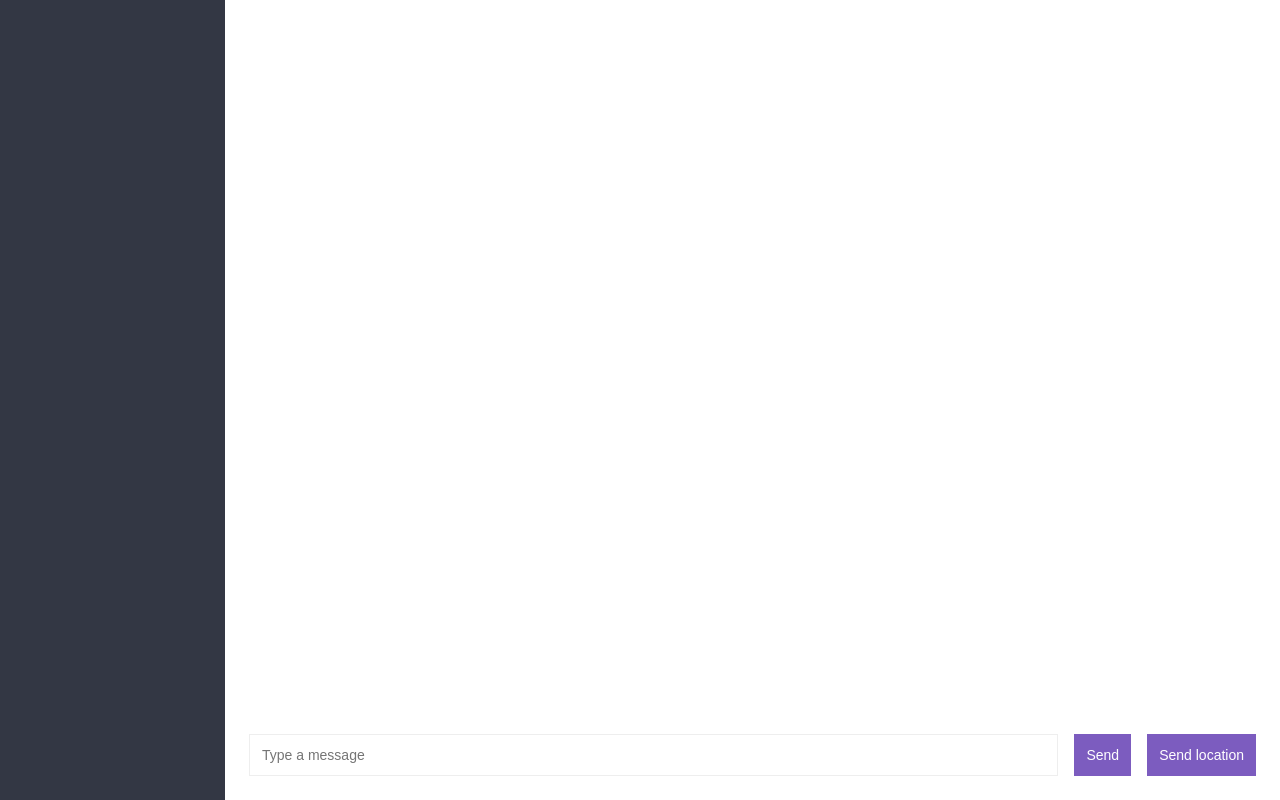
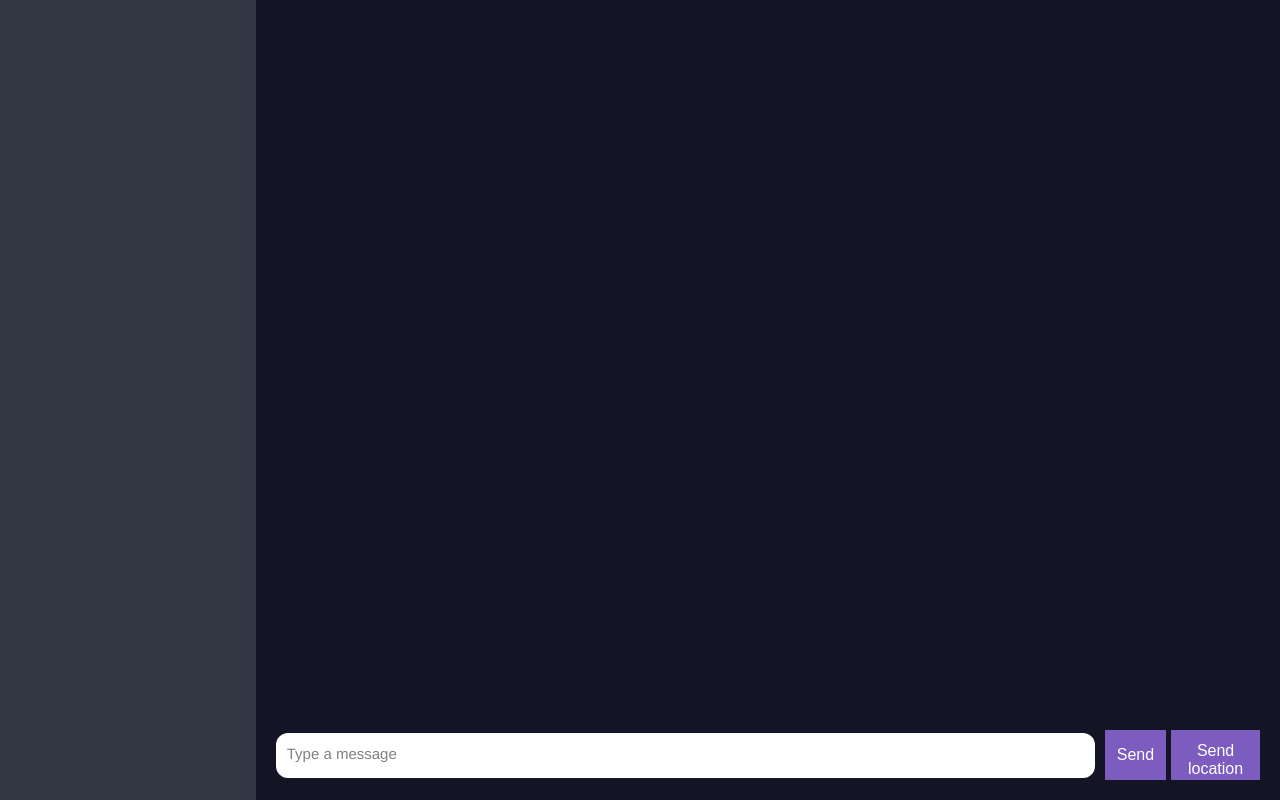
Before and after one commit to daviesesiro/chat-app, a website: page public/chat.html in a window 1280 px wide. Drawn offline with nearby package versions, Linux system fonts and the light colour scheme; no server answers.

Commit message:
made some modifications to the messages

```diff
--- a/public/chat.html
+++ b/public/chat.html
@@ -7,20 +7,23 @@
     <link rel="stylesheet" href="css/styles.css">
     <title>Chat App</title>
 </head>
-<body>
-    <div class="chat">
-        <div class="chat__sidebar" id="sidebar"></div>
-        <div class="chat__main">
-            <div id="messages" class="chat__messages"></div>
-            <div class="compose">
-                <form id="message-form">
-                    <input type="text" autocomplete="off" id="message" placeholder="Type a message">
-                    <button  id="sendbtn">Send</button>
-                </form>
-                <button id="send-location">Send location</button>
+<body class="body">
+    <div class="content">
+        <div class="chat">
+            <div class="chat__sidebar" id="sidebar"></div>
+            <div class="chat__main">
+                <div id="messages" class="chat__messages"></div>
+                <div class="compose">
+                    <div  contenteditable="true" class="compose__message" id="message"></div>
+                    <div class="compose__btn">
+                        <p id="placeholder" class="placeholder">Type a message</p>
+                        <button class="compose__sendBtn" id="sendbtn">Send</button>
+                        <button class="compose__locationBtn" id="send-location">Send location</button>
+                    </div>
+                </div>
             </div>
+        </div>
 
-        </div>
     </div>
 
     <script id="message-template" type="text/html">
@@ -29,7 +32,7 @@
                 <span class='message__name'>{{ username }}</span>
                 <span class="message__meta">{{ createdAt }}</span>
             </p>
-            <p>{{ message }}</p>
+            <p class='message__text'>{{ message }}</p>
         </div>
     </script>
     <script id="location-message-template" type="text/html">
--- a/public/css/styles.css
+++ b/public/css/styles.css
@@ -84,17 +84,39 @@ button:disabled {
 }
 
 /* Chat Page Layout */
+.body{
+    background-color: #100427;
+    position: relative;
+    width: 100vw;
+    min-height: 100vh;
+    overflow: hidden;
+}
 
+.content{
+    position: absolute;
+    top:50%;
+    left:50%;
+    transform: translate(-50%, -50%);
+    overflow: hidden;
+    width: 100%;
+    height: 100%;
+}
 .chat {
     display: flex;
+    width: 100%;
+    /* max-width: 1500px; */
+    height: 100%;
+    /* max-height: 800px; */
+    margin: auto;
+    background-color: #131424;
 }
 
 .chat__sidebar {
-    height: 100vh;
     color: white;
     background: #333744;
-    width: 225px;
-    overflow-y: scroll
+    width: 20%;
+    overflow-y: scroll;
+    flex: 0 0 20%;
 }
 
 @media screen and (max-width: 500px){
@@ -106,10 +128,15 @@ button:disabled {
 /* Chat styles */
 
 .chat__main {
-    flex-grow: 1;
+    flex: 0 0 80%;
     display: flex;
     flex-direction: column;
     max-height: 100vh;
+}
+@media screen and (max-width: 500px){
+    .chat__main{
+        flex: 1;
+    }
 }
 
 .chat__messages {
@@ -118,6 +145,7 @@ button:disabled {
     flex-grow: 1;
     padding: 24px 24px 0 24px;
     overflow-y: scroll;
+    width: 100%;
 }
 
 /* Message Styles */
@@ -129,15 +157,18 @@ button:disabled {
     border-top-left-radius: 0;
     background-color: #c7b7e7;
     color: #100427;
-
+    width: fit-content;
+    max-width: 50%
 }
 
 .message.true{
     text-align: right;
     background-color: #9b71ee;
     align-self: right;
+    justify-self: right;
     border-top-left-radius: 10px;
     border-top-right-radius: 0;
+    margin-left: auto;
 }
 
 .message.true .message__name{
@@ -160,33 +191,53 @@ button:disabled {
     color: #0070CC;
 }
 
+.message__text{
+    word-wrap: break-word;
+}
+
 /* Message Composition Styles */
 
 .compose {
     display: flex;
-    flex-shrink: 0;
     margin-top: 16px;
-    padding: 24px;
+    padding:  20px;
+    min-width: 80%;
+    max-height: 400px;
+    align-items: center;
+    position: relative;
 }
 
-.compose form {
-    display: flex;
-    flex-grow: 1;
-    margin-right: 16px;
+.compose__message {
+    flex: 1 1 80%d;
+    width: 100%;
+    padding: 10px;
+    margin: 0 10px 0 0;
+    border-radius: 12px;
+    max-height: 75px;
+    min-height: 45px;
+    overflow-y: auto;
+    background-color: white;
+    word-wrap: break-word;
 }
 
-.compose input {
-    border: 1px solid #eeeeee;
-    width: 100%;
-    padding: 12px;
-    margin: 0 16px 0 0;
-    flex-grow: 1;
+.compose__btn {
+    display: flex;
+    height: 50px;
+    font-size: 10px;
 }
 
-.compose button {
-    font-size: 14px;
+.compose__sendBtn{
+    margin-right: 5px;
 }
 
+.placeholder{
+    position: absolute;
+    left: 3%;
+    bottom: 40%;
+    color: grey;
+    font-size: 15px;
+
+}
 /* Chat Sidebar Styles */
 
 .room-title {
--- a/public/js/chat.js
+++ b/public/js/chat.js
@@ -3,7 +3,6 @@ const socket = io();
 const $sendBtn = document.getElementById('sendbtn');
 const $messageInput = document.getElementById('message');
 const $messages = document.getElementById('messages')
-const $messageForm = document.getElementById('message-form')
 
 //templates
 const messageTemplate = document.getElementById('message-template').innerHTML
@@ -67,13 +66,20 @@ socket.on('roomData', ({ room, users }) => {
     document.getElementById('sidebar').innerHTML = html
 })
 
-$messageForm.onsubmit = (e) => {
-    e.preventDefault();
-    if (message && $messageInput.value) {
-        const newMessage = $messageInput.value
-        $sendBtn.setAttribute('disabled', 'true')
-        $sendBtn.innerText = 'Sending...'
-        $messageInput.setAttribute('disabled', 'true')
+document.getElementById('message').onkeydown = () => {
+    // console.log($messageInput.innerText.length === 1)
+    if ($messageInput.innerText.length === ' ') {
+        return document.getElementById('placeholder').style.display = 'block'
+
+    }
+    document.getElementById('placeholder').style.display = 'none'
+}
+
+$sendBtn.onclick = () => {
+    console.log($messageInput.innerText !== '')
+    console.log($messageInput.innerText.length)
+    if ($messageInput.innerText.length > 1) {
+        const newMessage = $messageInput.innerText
 
         //emitting new message
         socket.emit('sendMessage', newMessage, (error) => {
@@ -84,7 +90,7 @@ $messageForm.onsubmit = (e) => {
                 return console.log(error)
             }
 
-            $messageInput.value = ''
+            $messageInput.innerText = ''
             $messageInput.focus();
         });
 
```
